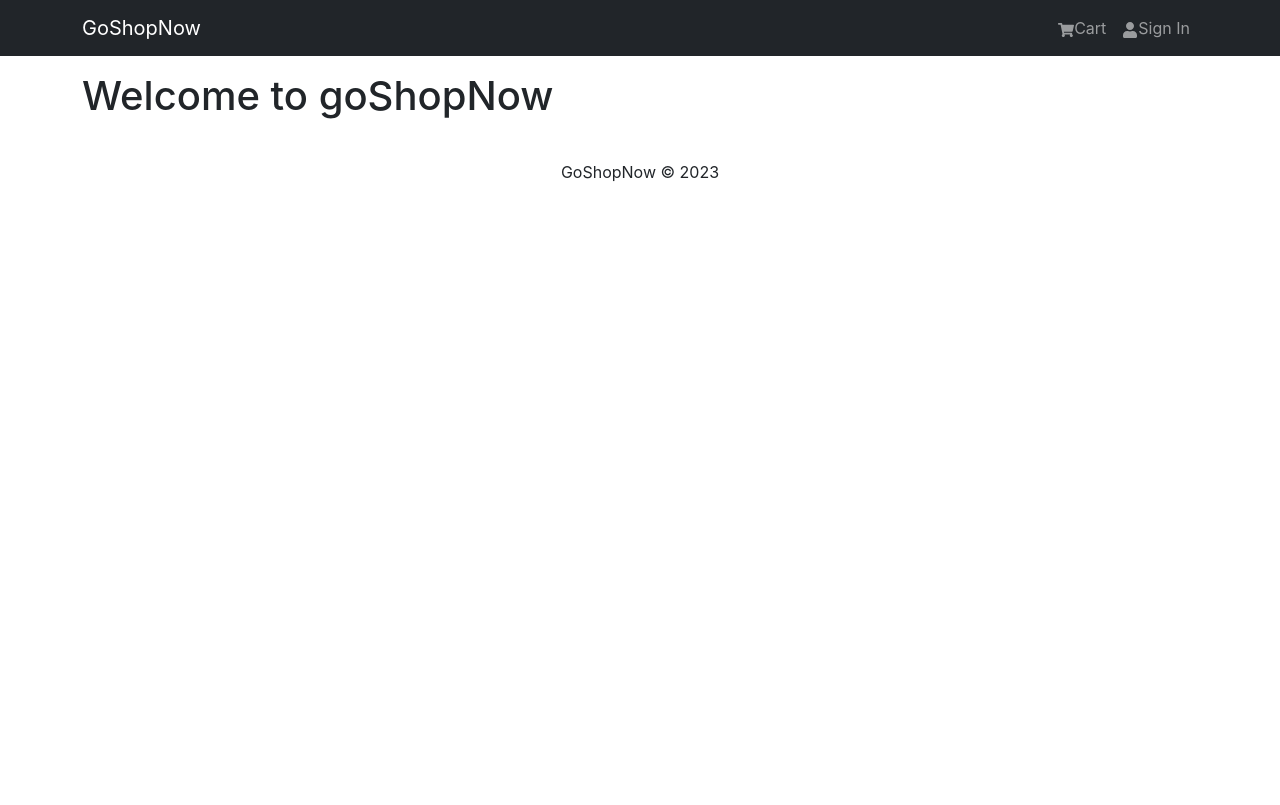
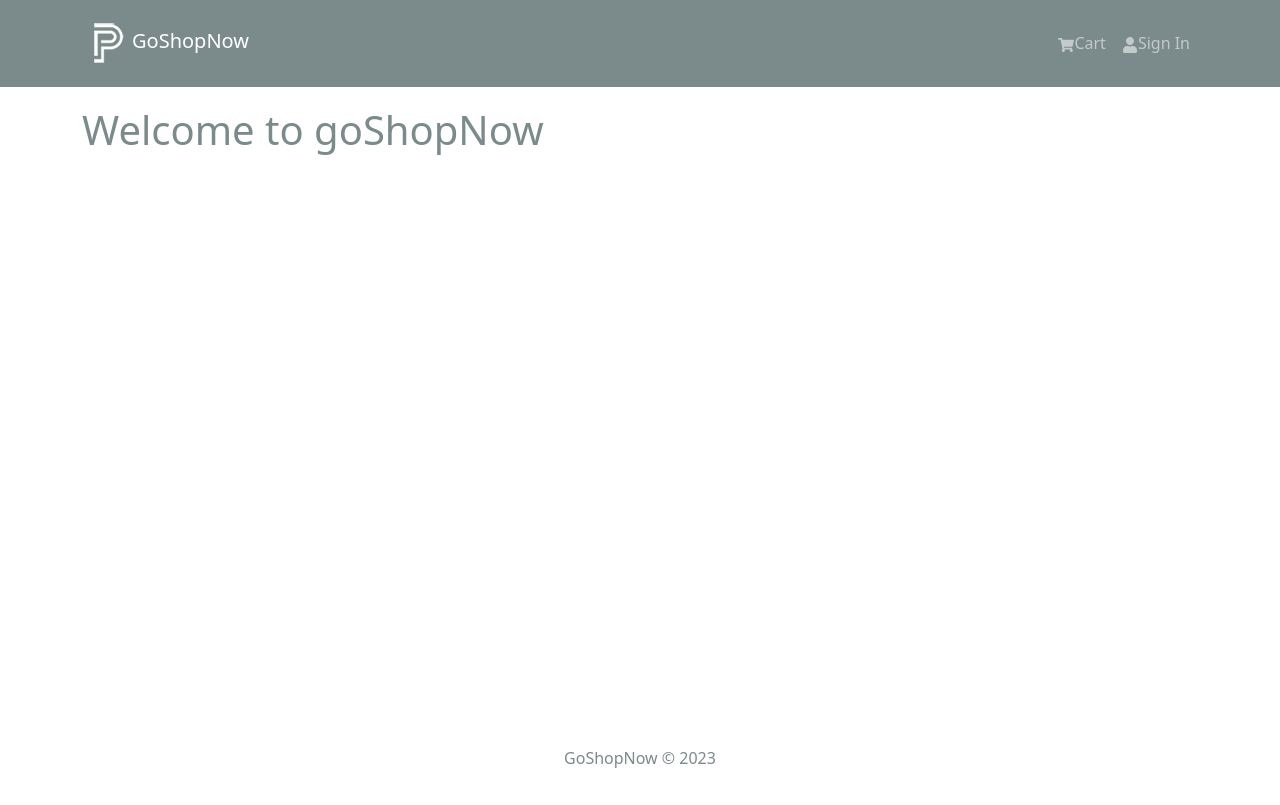
Before and after one commit to Ad-Abhishek/GoShopNow-v1, a React (Create React App) app in the folder frontend/: page / in a window 1280 px wide. Built offline with nearby package versions, Linux system fonts and the light colour scheme.

Commit message:
add logo and fix footer

```diff
--- a/frontend/src/components/Header.jsx
+++ b/frontend/src/components/Header.jsx
@@ -1,13 +1,16 @@
 import React from 'react'
 import { Navbar, Nav, Container } from 'react-bootstrap';
 import { FaShoppingCart, FaUser } from 'react-icons/fa';
+import logo from '../asset/logo.png'
 
 const Header = () => {
   return (
     <header>
         <Navbar bg='dark' variant='dark' expand='md' collapseOnSelect>
             <Container>
-                <Navbar.Brand href='/'>GoShopNow</Navbar.Brand>
+                <Navbar.Brand href='/'>
+                    <img src={ logo } className='logo' alt='goshopnow' />
+                    GoShopNow</Navbar.Brand>
                 <Navbar.Toggle aria-controls='basix-navbar-nav' />
                 <Navbar.Collapse id='basic-navbar-nav'>
                     <Nav className='ms-auto'>
--- a/frontend/src/index.js
+++ b/frontend/src/index.js
@@ -1,7 +1,8 @@
 import React from 'react';
 import ReactDOM from 'react-dom/client';
-import 'bootstrap/dist/css/bootstrap.min.css';
-import './index.css';
+// import 'bootstrap/dist/css/bootstrap.min.css';
+import './asset/styles/bootstrap.custom.css';
+import './asset/styles/index.css';
 import App from './App';
 import reportWebVitals from './reportWebVitals';
 
```
